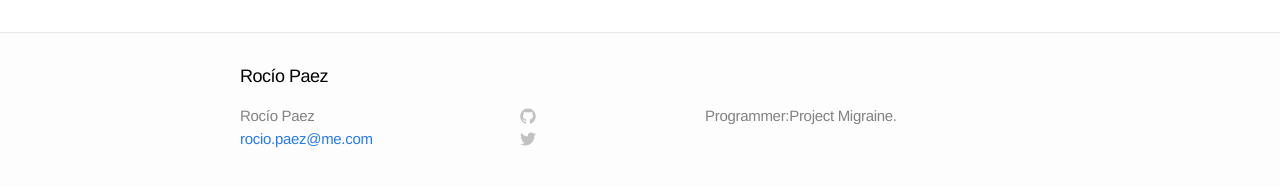
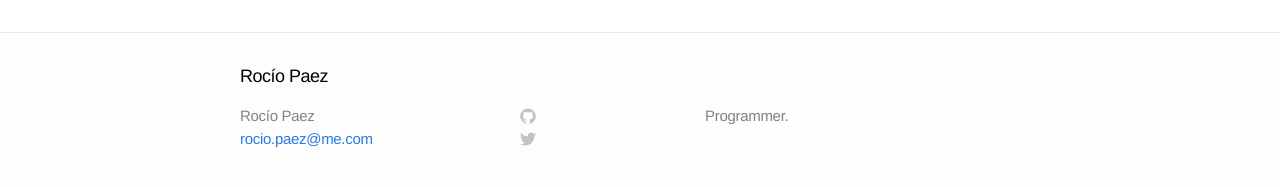
Before and after one commit to rociopaez/rociopaez.github.io, a Jekyll site: the page built from index.html, in a window 1280 px wide. Shown: the part 163-350 px from the top of the page. Built offline with Jekyll 4.4.1, drawn with Linux system fonts in a browser that asks for light colours.

Commit message:
Change config

```diff
--- a/_config.yml
+++ b/_config.yml
@@ -1,7 +1,7 @@
 # Site settings
 title: Rocío Paez
 email: rocio.paez@me.com
-description: "Programmer:Project Migraine."
+description: "Programmer."
 baseurl: ""
 url: "http://rociopaez.com"
 
```
